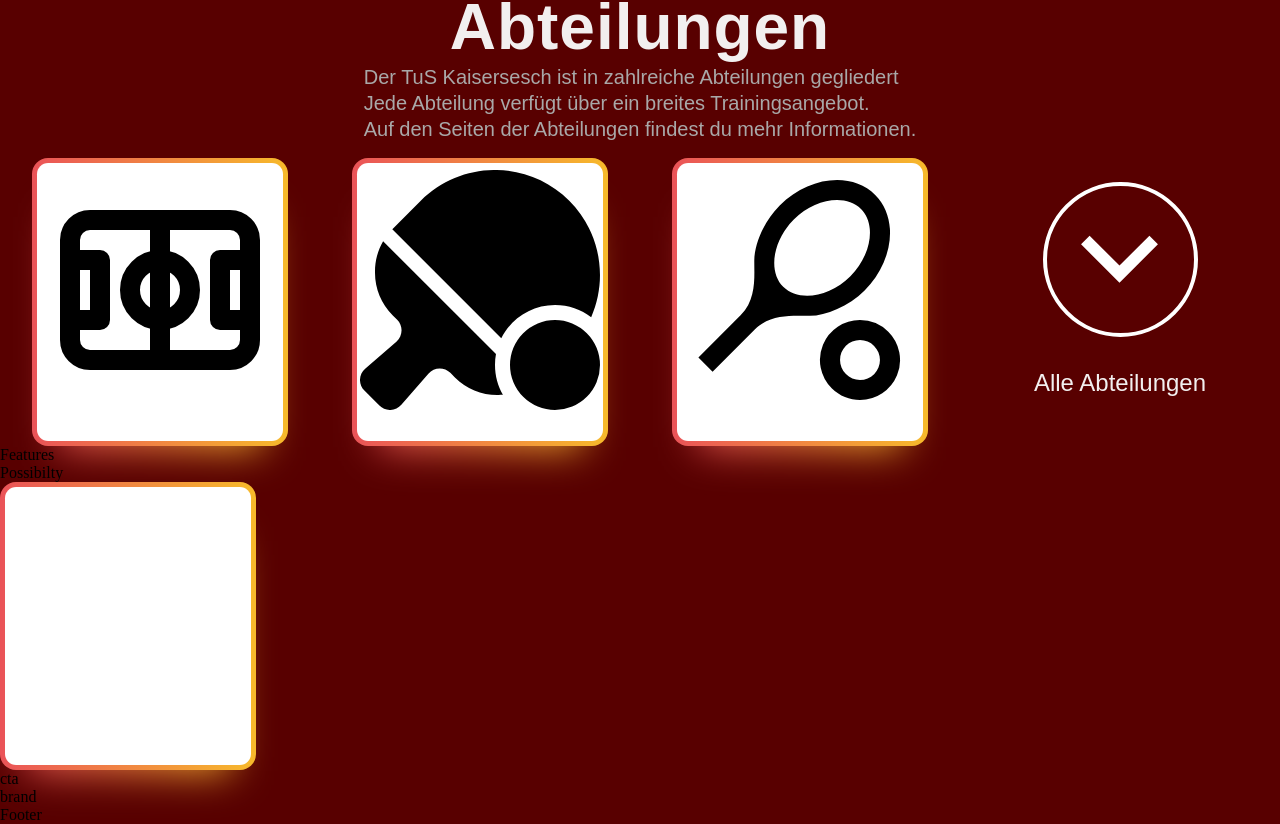
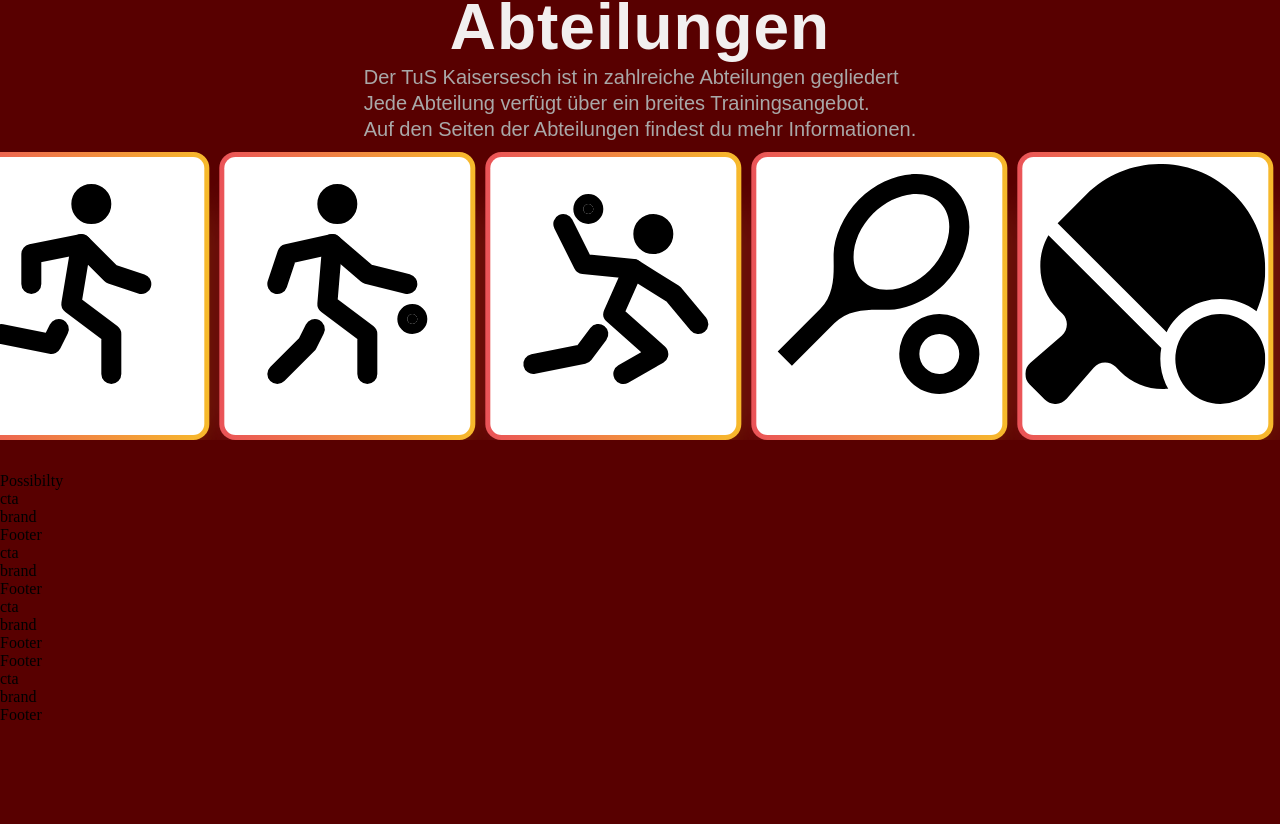
Before and after one commit to torachim/tus_new, a React (Create React App) app: page / in a window 1280 px wide. Shown: the part 535-1359 px from the top of the page. After the commit the page ends 1259 px from the top, so only its background shows below. Built offline with nearby package versions, Linux system fonts and the light colour scheme.

Commit message:
Horizontaler Scroller hinzugefügt noch nicht so zufrieden würde den noch überarbeiten

```diff
--- a/src/App.js
+++ b/src/App.js
@@ -1,7 +1,7 @@
 import React from 'react'
 
 import { Abteilungen, Features, Footer, Header, Possibillity } from './containers';
-import { Cta, Navbar, Brand, Hovercard} from './components';
+import { Cta, Navbar, Brand, Hovercard, HorizontalScroll} from './components';
 
 import './App.css'
 
@@ -14,9 +14,17 @@ const App = () => {
         <Header />
       </div>
       <Abteilungen />
-      <Features />
       <Possibillity />
-      <Hovercard />
+      <Cta />
+      <Brand />
+      <Footer />
+      <Cta />
+      <Brand />
+      <Footer />
+      <Cta />
+      <Brand />
+      <Footer />
+      <Footer />
       <Cta />
       <Brand />
       <Footer />
--- a/src/components/horizontalScroll/HorizontalScroll.css
+++ b/src/components/horizontalScroll/HorizontalScroll.css
@@ -0,0 +1,18 @@
+.hor_scroller{
+    position: relative;
+    background-color: inherit;
+    height: 20rem;
+}
+
+.hor_scroller_div{
+    display: flex;
+    overflow: hidden;
+    top: 0;
+    align-items: center;
+}
+
+.hor_scroller_motion{
+    display: flex;
+    flex-direction: row;
+    gap: 10px;
+}
--- a/src/components/horizontalScroll/HorizontalScroll.jsx
+++ b/src/components/horizontalScroll/HorizontalScroll.jsx
@@ -1,13 +1,84 @@
 import { React, useRef } from 'react'
 import { motion, useTransform, useScroll } from 'framer-motion'
 import './HorizontalScroll.css'
+import { Hovercard } from '../../components'
+import { TbPlayFootball, TbRun, TbPlayBasketball, TbPlayHandball, TbPlayVolleyball, TbSoccerField} from 'react-icons/tb'
+import { MdSportsGymnastics, MdSportsKabaddi, MdSportsTennis } from 'react-icons/md'
+import { FaTableTennisPaddleBall } from "react-icons/fa6";
 
 const HorizontalScroll = () => {
+
+  const targetRef = useRef(null);
+  const { scrollYProgress } = useScroll({
+    target: targetRef,
+  });
+
+  const x = useTransform(scrollYProgress, [1, 0], ["5%", "-95"]);
+
   return (
-    <div>
-
-    </div>
+    <section ref={targetRef} className='hor_scroller'>
+      <div className='hor_scroller_div'>
+        <motion.div style={{ x }} className='hor_scroller_motion'>
+          {cards.map((card) => {
+            return <Hovercard Bild={card.bild} Link={card.link} ButtonText={card.button_text}/>
+          })}
+        </motion.div>
+      </div>
+    </section>
   )
 }
 
 export default HorizontalScroll
+
+const cards = [
+  {
+    bild: <TbPlayFootball/>,
+    link: '#Fußball',
+    button_text: 'Fußball',
+  },
+  {
+    bild: <MdSportsGymnastics/>,
+    link: '#Turnen',
+    button_text: 'Turnen',
+  },
+  {
+    bild: <TbRun/>,
+    link: '#Leichtathletik',
+    button_text: 'Leichtathletik',
+  },
+  {
+    bild: <TbPlayBasketball/>,
+    link: '#Basketball',
+    button_text: 'Basketball',
+  },
+  {
+    bild: <TbPlayHandball/>,
+    link: '#Handball',
+    button_text: 'Handball',
+  },
+  {
+    bild: <MdSportsTennis/>,
+    link: '#Tennis',
+    button_text: 'Tennis',
+  },
+  {
+    bild: <FaTableTennisPaddleBall/>,
+    link: '#Tischtennis',
+    button_text: 'Tischtennis',
+  },
+  {
+    bild: <TbPlayVolleyball/>,
+    link: '#Volleyball',
+    button_text: 'Volleyball',
+  },
+  {
+    bild: <MdSportsKabaddi/>,
+    link: '#Judo',
+    button_text: 'Judo',
+  },
+  {
+    bild: <TbSoccerField/>,
+    link: '#Tischfußball',
+    button_text: 'Tischfußball',
+  },
+]
--- a/src/components/hovercard/Hovercard.jsx
+++ b/src/components/hovercard/Hovercard.jsx
@@ -2,9 +2,9 @@ import React from 'react'
 import { TbPlayFootball } from 'react-icons/tb'
 import './Hovercard.css'
 
-const hovercard = ({Bild, Link, ButtonText}) => {
+const hovercard = ({Bild, Link, ButtonText, ID}) => {
   return (
-    <div className='card-background'>
+    <div key={ID} className='card-background'>
         <div className='card-info'>
             <div className='card-top-image'>
                 {Bild}
--- a/src/containers/abteilungen/Abteilungen.css
+++ b/src/containers/abteilungen/Abteilungen.css
@@ -27,35 +27,6 @@
     color: var(--color-text-abteilungen);
 }
 
-.tus_abteilungen_cardcontent{
-    margin-top: 1rem;
-    display: flex;
-    flex-direction: row;
-    align-items: center;
-    justify-content: space-around;
+.tus_abteilungen_scroler{
+    margin-top: 10px;
 }
-
-.arrow-card{
-    height: 18rem;
-    width: 16rem;
-    display: flex;
-    flex-direction: column;
-    align-items: center;
-    border-radius: 4px;
-    background-color: transparent;
-
-}
-
-.arrow-card p{
-    font-size: 24px;
-    font-family: var(--font-family);
-    margin-top: 2rem;
-}
-
-.circle-arrow{
-    border: 4px solid #fff;
-    border-radius: 50%;
-    height: 155px;
-    width: 155px;
-    margin-top: 1.5rem;
-}
--- a/src/containers/abteilungen/Abteilungen.jsx
+++ b/src/containers/abteilungen/Abteilungen.jsx
@@ -1,18 +1,12 @@
-import React, { useState } from 'react'
+import React from 'react'
 import './Abteilungen.css'
-import { RiArrowUpSLine, RiArrowDownSLine } from 'react-icons/ri'
-import { Cardcontent } from '../../components'
-import { Hovercard } from '../../components'
-import { TbPlayFootball, TbRun, TbPlayBasketball, TbPlayHandball, TbPlayVolleyball, TbSoccerField} from 'react-icons/tb'
-import { MdSportsGymnastics, MdSportsKabaddi, MdSportsTennis } from 'react-icons/md'
-import { FaTableTennisPaddleBall } from "react-icons/fa6";
+import { HorizontalScroll } from '../../components'
 
 
 
 
 const Abteilungen = () => {
 
-  const [toggleMenu, setToggleMenu] = useState(false);
 
   return (
     <div className='tus_abteilungen' id='home'>
@@ -22,19 +16,8 @@ const Abteilungen = () => {
            Jede Abteilung verfügt über ein breites Trainingsangebot. <br />
            Auf den Seiten der Abteilungen findest du mehr Informationen.</p>
       </div>
-      <div className='tus_abteilungen_cardcontent'>
-          <Hovercard Bild={<TbSoccerField/>}  Link={'#Fußball'} ButtonText={'Fußball'} />
-          <Hovercard Bild={<FaTableTennisPaddleBall />}  Link={'#Leichtathletik'} ButtonText={'Leichtathletik'} />
-          <Hovercard Bild={<MdSportsTennis/>}  Link={'#Turnen'} ButtonText={'Turnen'} />
-          <div className = 'arrow-card'>
-            <div className = 'circle-arrow'>
-              {toggleMenu
-                ? < RiArrowUpSLine color = '#fff' size = {145} cursor='pointer' onClick={() => setToggleMenu(false)}/>
-                : < RiArrowDownSLine color = '#fff' size = {145} cursor='pointer' onClick={() => setToggleMenu(true)}/>
-              }
-              </div>
-            <p>Alle Abteilungen</p>
-          </div>
+      <div className='tus_abteilungen_scroler'>
+        <HorizontalScroll />
       </div>
     </div>
   )
```
